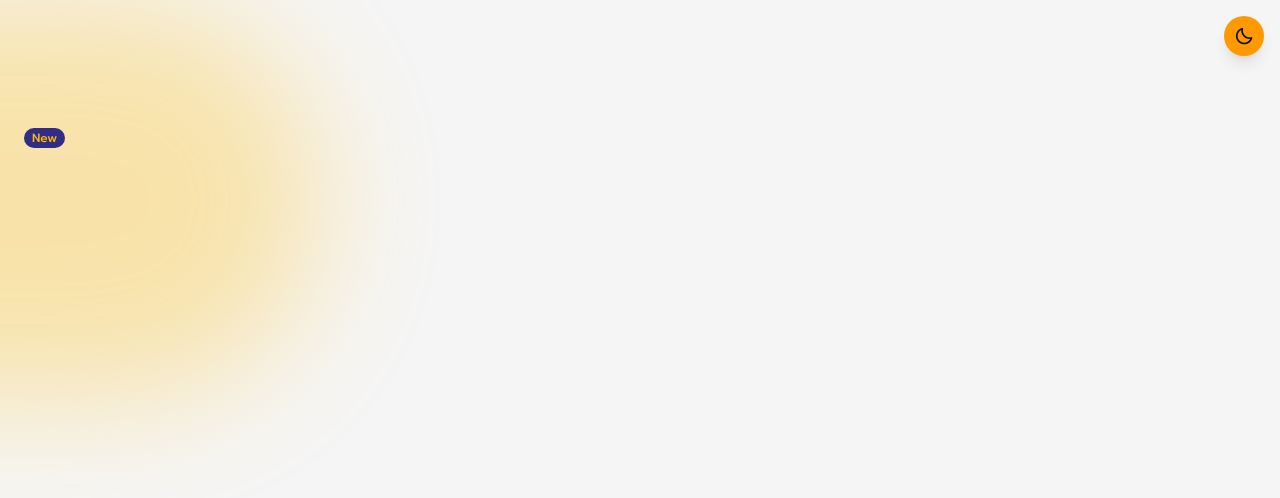
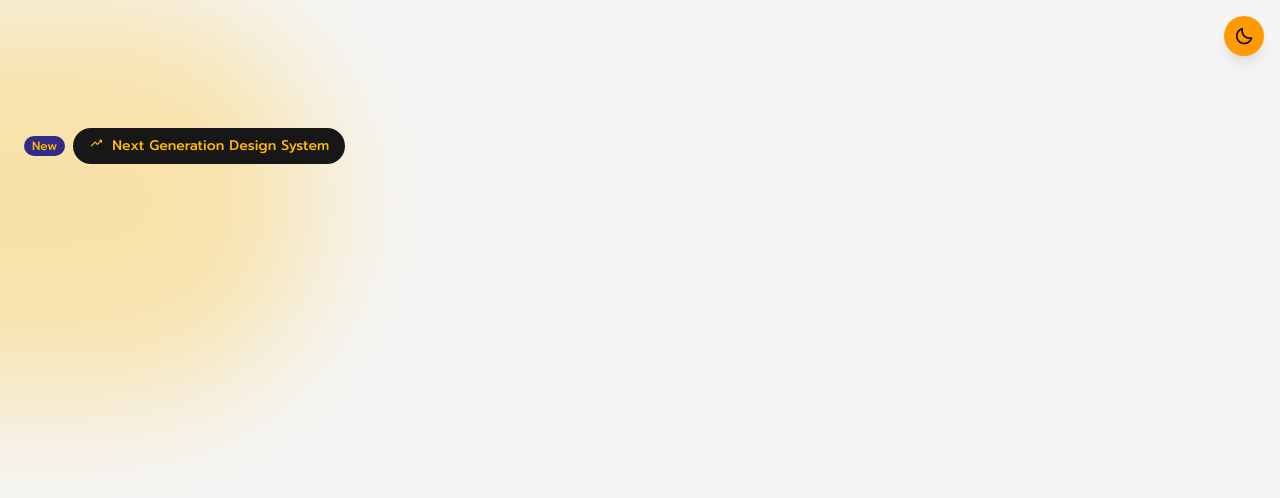
Before and after one commit to sumonaung23/website-header-dark-light-mode-theme, a React (Vite) app: page / in a window 1280 px wide. Shown: the top 498 px of the page. Built offline with nearby package versions, Linux system fonts and the light colour scheme.

Commit message:
add trending label and design system badge beside “New” tag

```diff
--- a/src/components/Hero.jsx
+++ b/src/components/Hero.jsx
@@ -14,6 +14,10 @@ const Hero = () => {
                                 <span className="inline-flex items-center px-2 py-0.5 rounded-full text-xs font-medium bg-indigo-900 text-amber-400 mr-2">
                                     New
                                 </span>
+
+                                <h2 className="inline-block px-3 py-1.5 lg:px-4 lg:py-2 rounded-full bg-neutral-900 text-amber-400 font-medium text-sm backdrop-blur-sm border-neutral-800/50">
+                                    <i className="bx bx-trending-up mr-1"></i> Next Generation Design System
+                                </h2>
                             </div>
                         </div>
                     </div>
```
